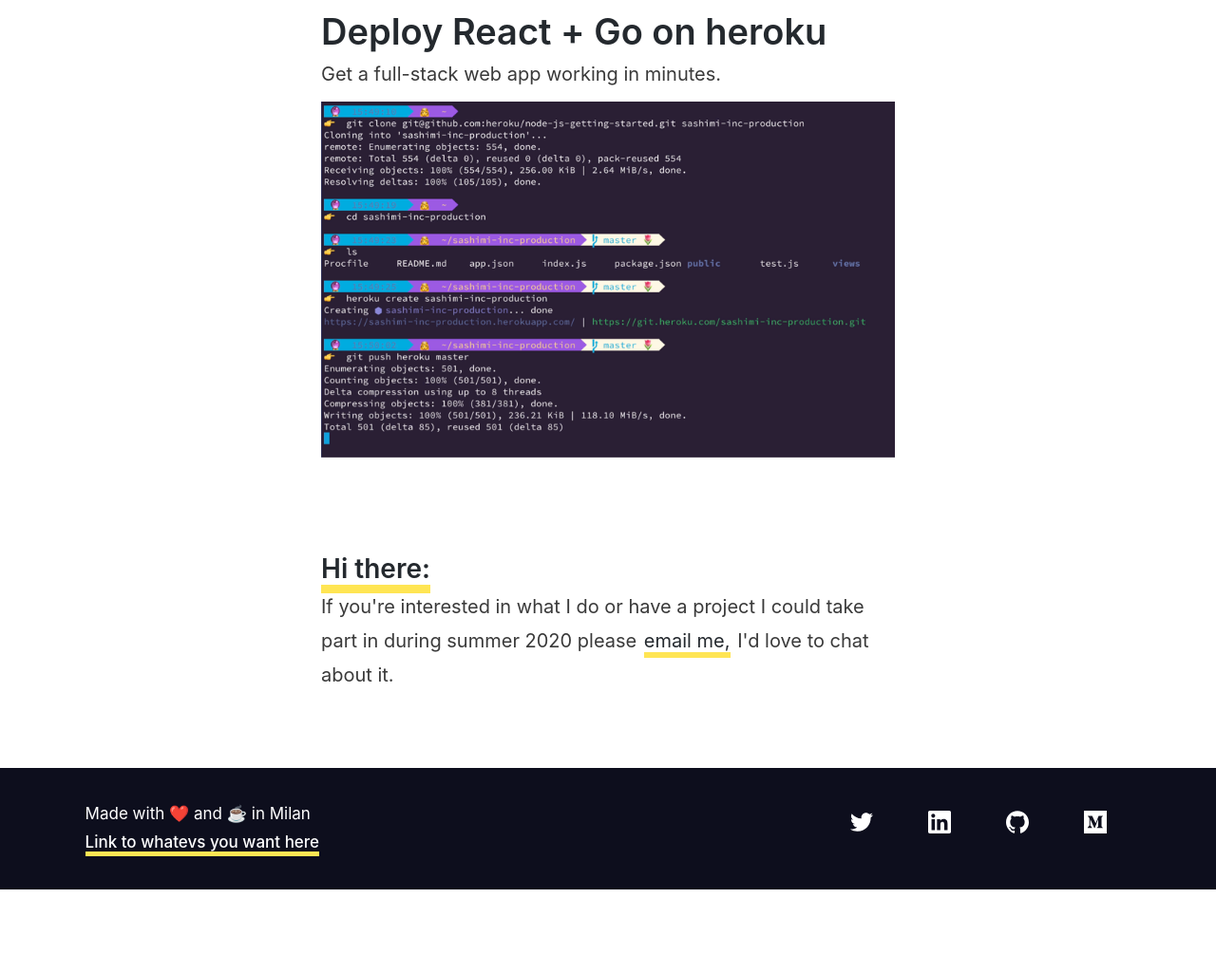
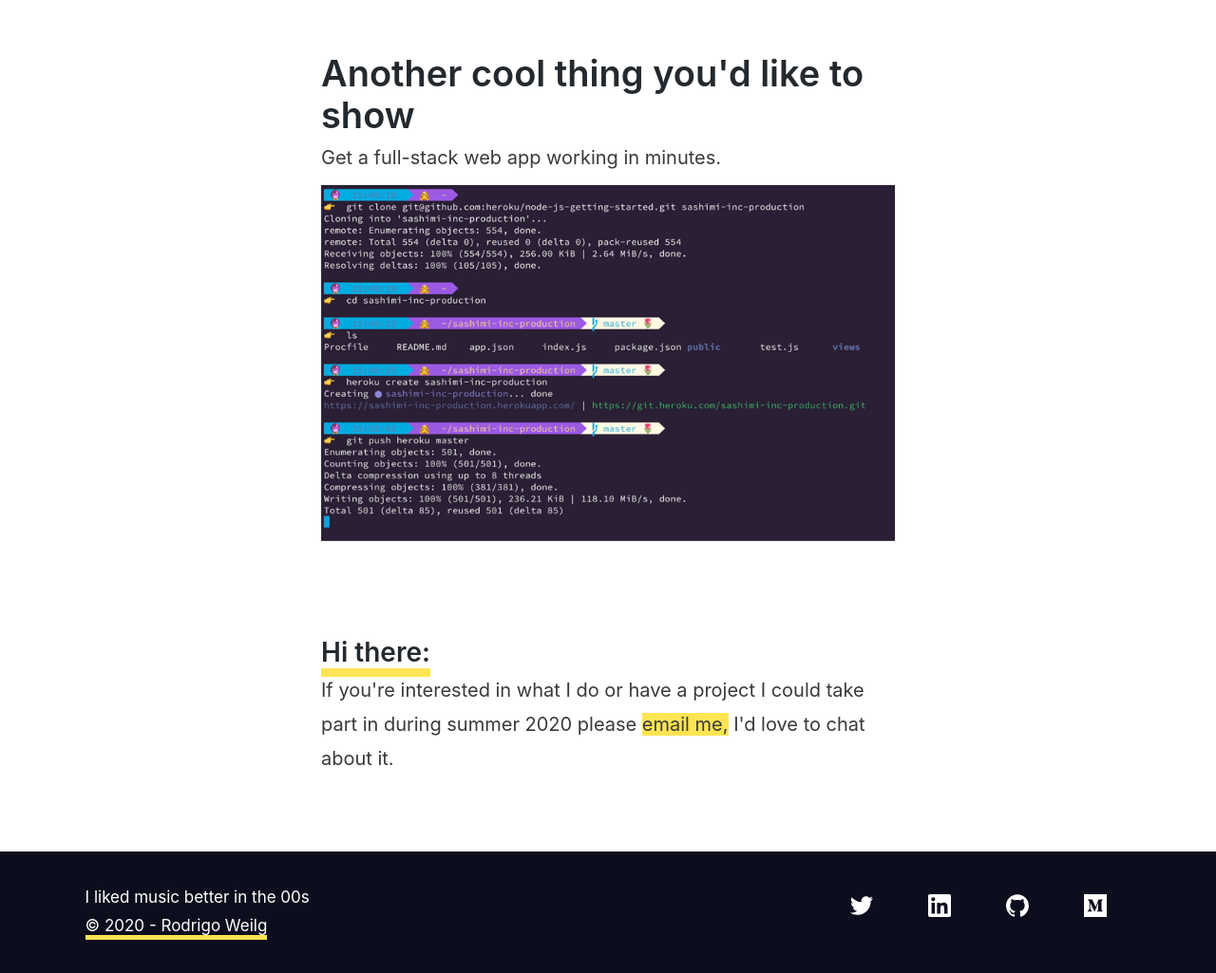
Before and after one commit to rweilg/responsive-react-template, a Gatsby site: page / in a window 1280 px wide. Shown: the part 2712-3737 px from the top of the page at 95% size. Before the commit the page ends 3649 px from the top, so only its background shows below. Built offline with nearby package versions, Linux system fonts and the light colour scheme; Gatsby itself is replaced by a stand-in of ours.

Commit message:
footer final

```diff
--- a/src/components/footer.js
+++ b/src/components/footer.js
@@ -5,10 +5,10 @@
   <footer>
     <div className="footer-container" id="footer-bg">
       <p className="copyrights">
-        Made with ❤️ and ☕️ in Milan
+        I liked music better in the 00s
         <br />
-        <a href="https://www.google.com/" className="copyrights-link">
-          Link to whatevs you want here
+        <a href="https://www.rodrigoweilg.com/" className="copyrights-link">
+          © 2020 - Rodrigo Weilg
         </a>
       </p>
       <nav className="elementi-footer">
--- a/src/pages/index.js
+++ b/src/pages/index.js
@@ -63,7 +63,7 @@
 
         <div className="blog-post-container">
           <h1 className="post-title" id="post1-title">
-            Healthcare management platform
+            Second cool thing you'd like to show
           </h1>
           <p className="post-description" id="post1-desc">
             How with a thoughtful, modular design system I managed to keep
@@ -79,14 +79,14 @@
           target="_blank"
           rel="noopener"
         >
-          Here's my full CV
+          Button
         </a>
         <h5 className="section-title" id="projectsy">
           Section Title
         </h5>
         <div className="blog-post-container">
           <h1 className="post-title" id="post2-title">
-            Track subscriptions
+            Third cool thing you'd like to show
           </h1>
           <p className="post-description" id="post2-desc">
             Track your subscriptions with this new SwiftUI app, available on the
@@ -96,7 +96,7 @@
         </div>
         <div className="blog-post-container">
           <h1 className="post-title" id="post3-title">
-            Deploy React + Go on heroku
+            Another cool thing you'd like to show
           </h1>
           <p className="post-description" id="post3-desc">
             Get a full-stack web app working in minutes.
@@ -110,7 +110,7 @@
             If you're interested in what I do or have a project I could take
             part in during summer 2020 please{" "}
             <a
-              class="mailto"
+              class="intext-link"
               id="mailto"
               href={
                 "mailto:contact@rodrigoweilg.com?subject=Hey%20Rod%2C&body=I'd%20like%20to%20talk%20to%20you%20about%20something"
--- a/src/styles/styles.scss
+++ b/src/styles/styles.scss
@@ -425,7 +425,7 @@
     font-family: -apple-system, BlinkMacSystemFont, "Segoe UI", Roboto, Oxygen,
       Ubuntu, Cantarell, "Open Sans", "Helvetica Neue", sans-serif;
     font-size: 17px;
-    font-weight: 500;
+    font-weight: 400;
     color: #fff;
     text-decoration: none;
     border-bottom: 5px solid #ffe553;
```
